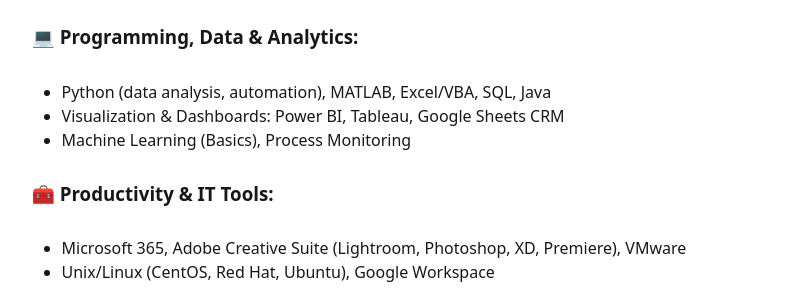
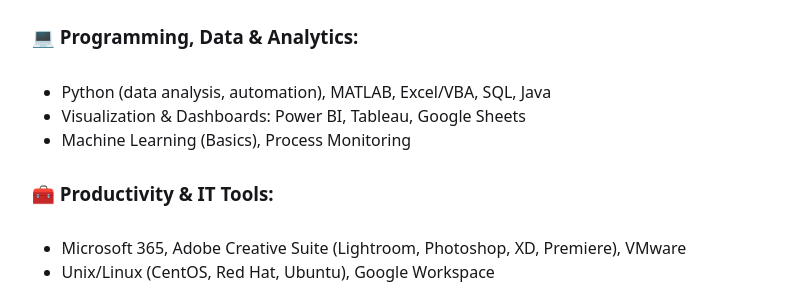
Before and after one commit to casagou/joa, a Jekyll site: the page built from index.md, in a window 1280 px wide and 900 px high, scrolled down 8891 px. Shown: the part 155-445 px from the top of the window, without its empty margins (330-1119 px from the left). Built offline with Jekyll 4.4.1, drawn with Linux system fonts in a browser that asks for light colours.

Commit message:
Update index.md

```diff
--- a/index.md
+++ b/index.md
@@ -196,7 +196,7 @@ Bilingual in **French and English**, with a **collaborative, results-driven appr
 
 ### 💻 Programming, Data & Analytics:
 - Python (data analysis, automation), MATLAB, Excel/VBA, SQL, Java
-- Visualization & Dashboards: Power BI, Tableau, Google Sheets CRM
+- Visualization & Dashboards: Power BI, Tableau, Google Sheets
 - Machine Learning (Basics), Process Monitoring
 
 ### 🧰 Productivity & IT Tools:
```
